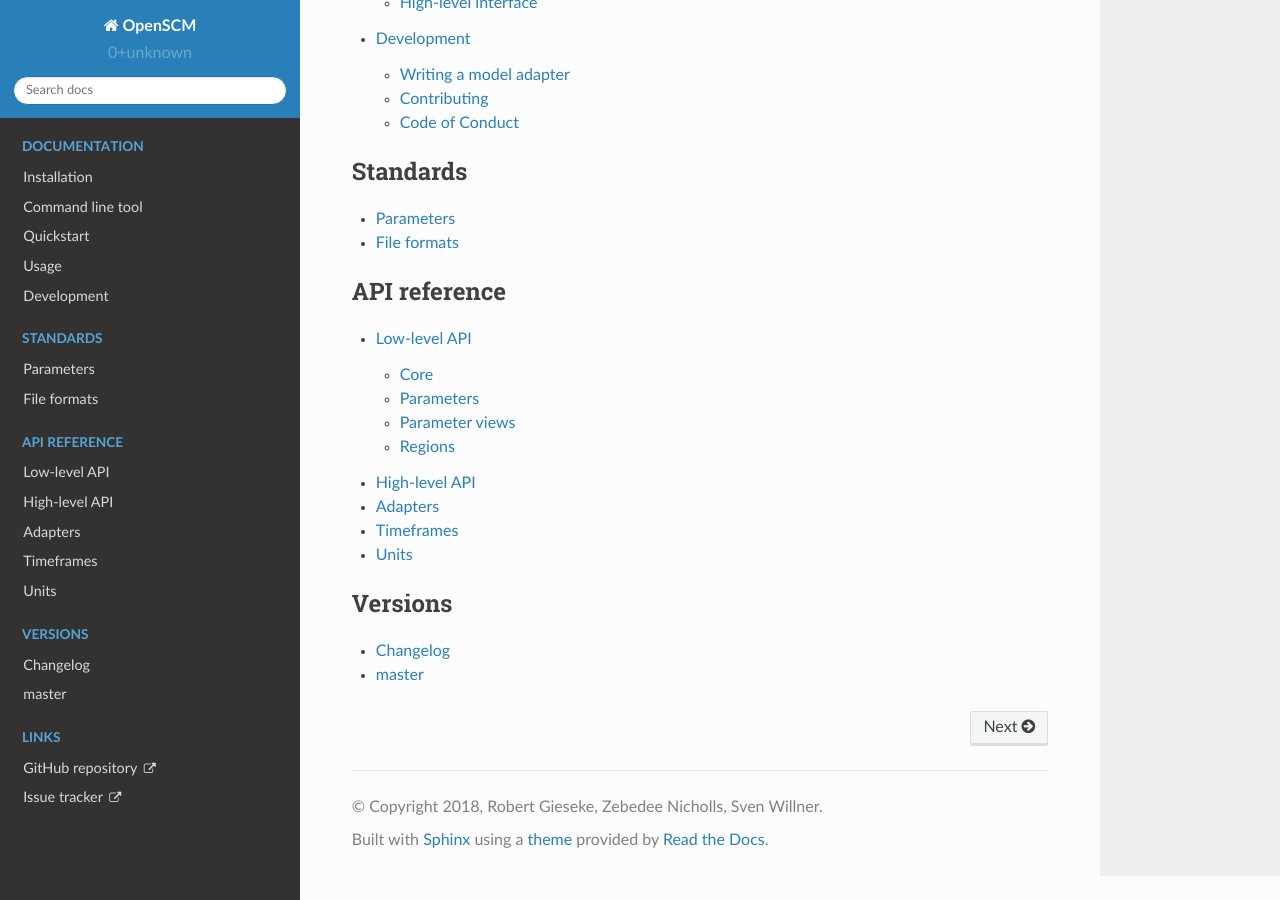
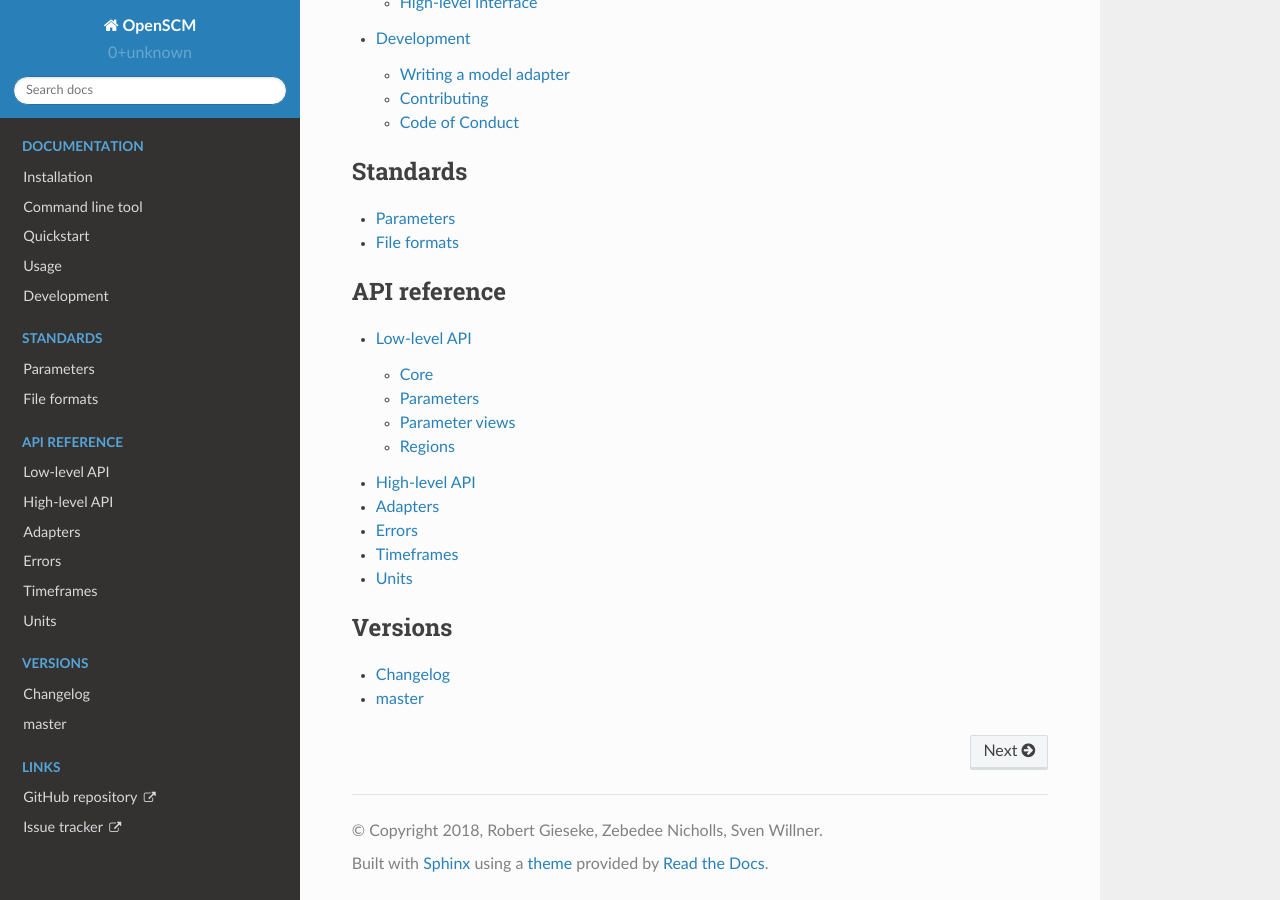
Before and after one commit to openscm/openscm, a Sphinx documentation site: the page built from docs/index.rst, in a window 1280 px wide and 900 px high, scrolled down 1310 px. Built offline with Sphinx 7.4.7 and the Read the Docs theme 2.0.0, drawn with Linux system fonts in a browser that asks for light colours.

Commit message:
Add error documentation

```diff
--- /dev/null
+++ b/docs/errors.rst
@@ -0,0 +1,4 @@
+Errors
+------
+
+.. automodule:: openscm.errors
--- a/docs/index.rst
+++ b/docs/index.rst
@@ -36,6 +36,7 @@ Schema
     lowlevel
     highlevel
     adapters
+    errors
     timeframes
     units
 
```
